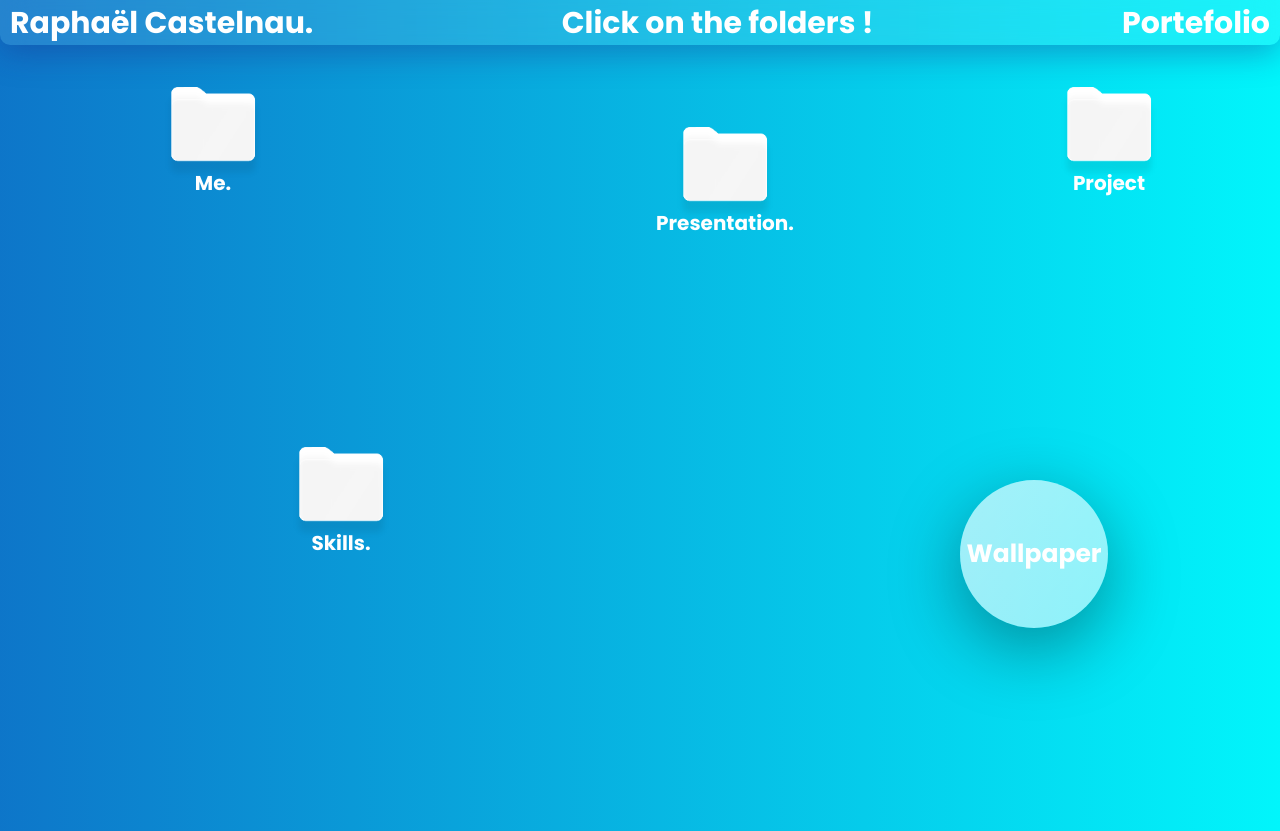
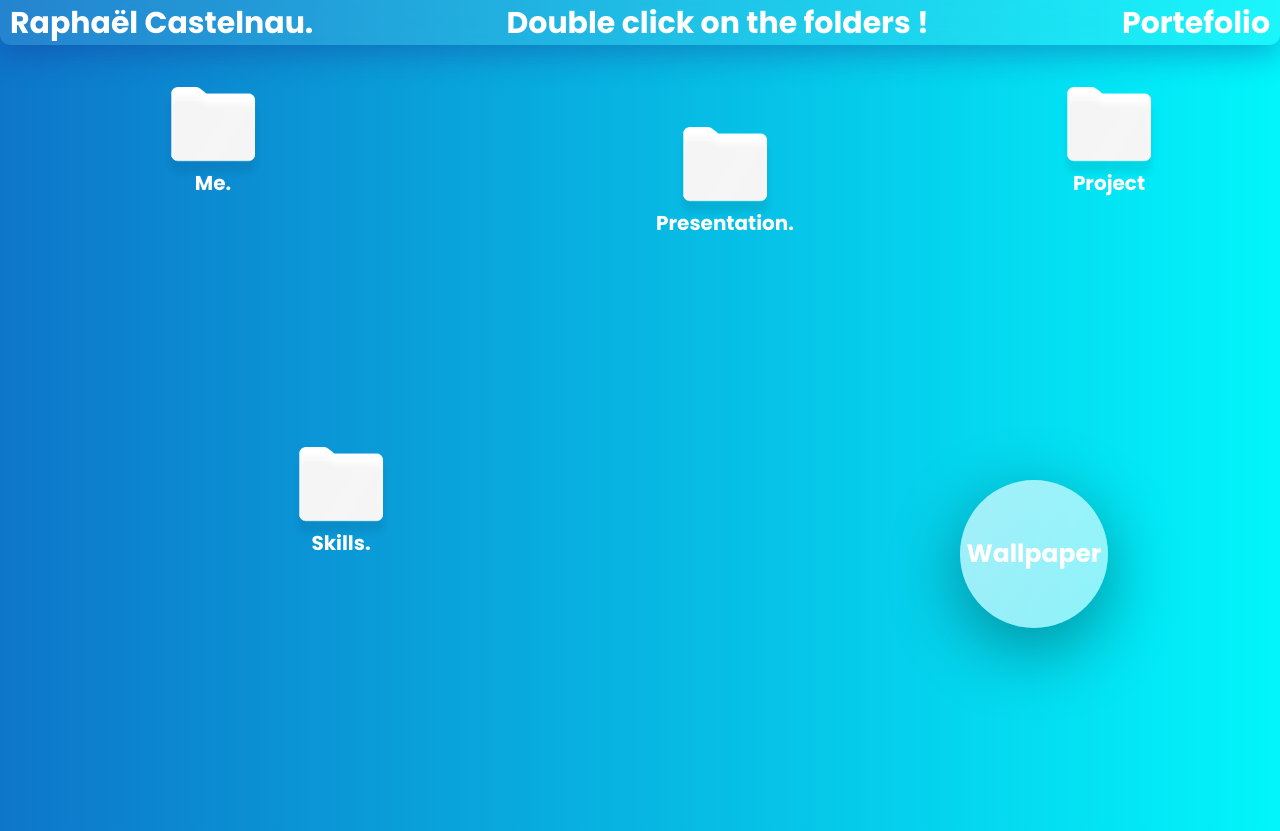
Before and after one commit to skyfeyd/portefolio, a plain HTML site: page index.html in a window 1280 px wide. Drawn offline with Linux system fonts and the light colour scheme.

Commit message:
:adhesive_bandage: small fix

```diff
--- a/index.html
+++ b/index.html
@@ -14,7 +14,7 @@
 <body id="bg">
     <nav>
         <h2 class="RC">Raphaël Castelnau.</h2>
-        <h2 class="Help">Click on the folders !</h2>
+        <h2 class="Help">Double click on the folders !</h2>
         <h2 class="PO">Portefolio</h2>
     </nav>
     <div class="files">
```
